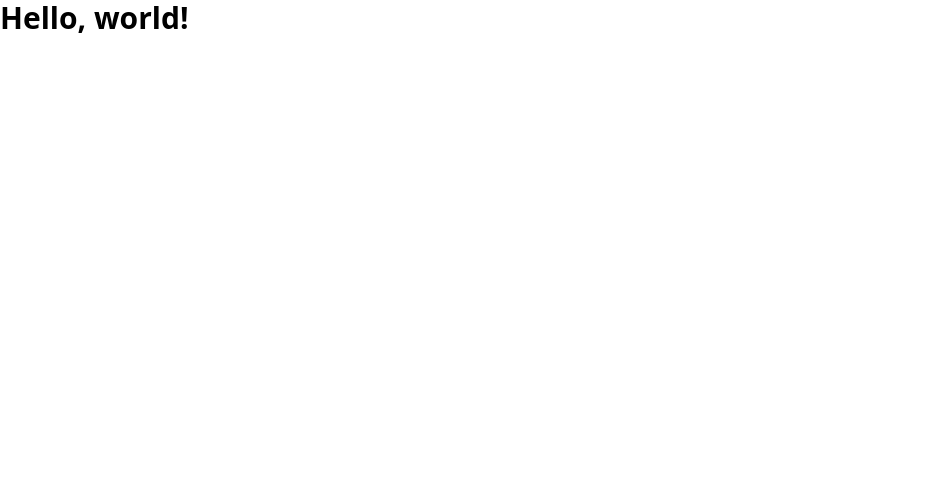
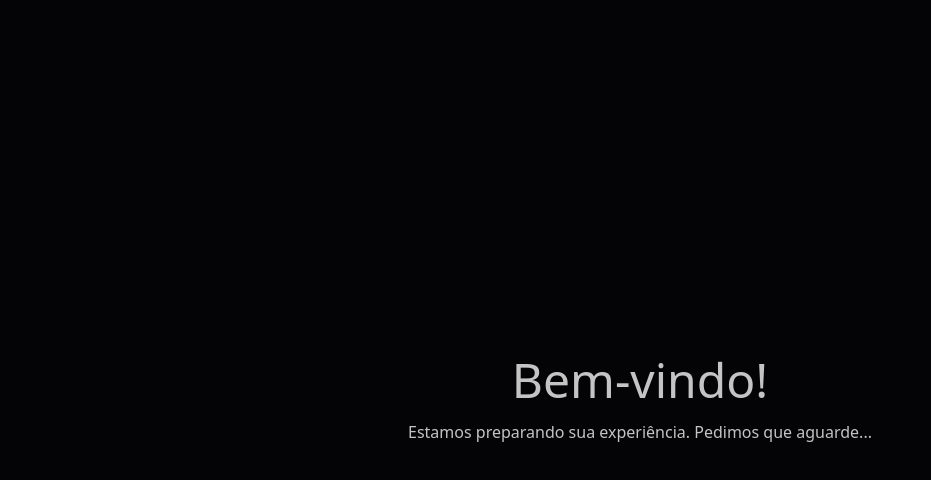
Before and after one commit to devkcud/biblioteca-tcc, a SvelteKit app: page / in a window 1280 px wide. Shown: the top 480 px of the page, without its empty margins (0-931 px from the left). Built offline with nearby package versions, Linux system fonts and the light colour scheme.

Commit message:
Adiciona Daisy UI

```diff
--- a/package.json
+++ b/package.json
@@ -19,6 +19,7 @@
     "@typescript-eslint/eslint-plugin": "^7.0.0",
     "@typescript-eslint/parser": "^7.0.0",
     "autoprefixer": "^10.4.17",
+    "daisyui": "latest",
     "eslint": "^8.56.0",
     "eslint-config-prettier": "^9.1.0",
     "eslint-plugin-svelte": "^2.35.1",
--- a/src/routes/+layout.svelte
+++ b/src/routes/+layout.svelte
@@ -2,6 +2,10 @@
   import '../app.css';
 </script>
 
+<svelte:head>
+  <title>Biblioteca</title>
+</svelte:head>
+
 <main>
   <slot />
 </main>
--- a/src/routes/+page.svelte
+++ b/src/routes/+page.svelte
@@ -1 +1,4 @@
-<h1 class="text-3xl font-bold">Hello, world!</h1>
+<div class="h-screen flex flex-col gap-4 items-center justify-center">
+  <h1 class="text-5xl">Bem-vindo!</h1>
+  <p>Estamos preparando sua experiência. Pedimos que aguarde...</p>
+</div>
--- a/tailwind.config.js
+++ b/tailwind.config.js
@@ -4,5 +4,22 @@ export default {
   theme: {
     extend: {}
   },
-  plugins: []
+  daisyui: {
+    themes: [
+      {
+        mytheme: {
+          primary: '#0b3d91',
+          secondary: '#2d3748',
+          accent: '#6366f1',
+          neutral: '#3d4451',
+          'base-100': '#040406',
+          info: '#3b82f6',
+          success: '#10b981',
+          warning: '#ffc600',
+          error: '#dc2626'
+        }
+      }
+    ]
+  },
+  plugins: [require('daisyui')]
 };
```
Also changed, not shown: 1 other file (tests, documents, lock files or other folders).
